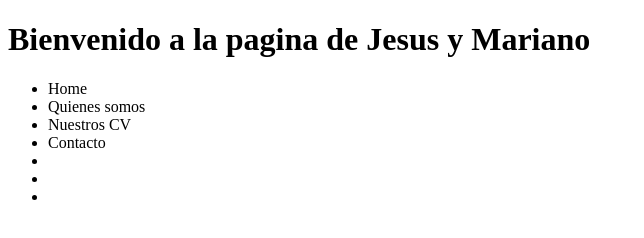
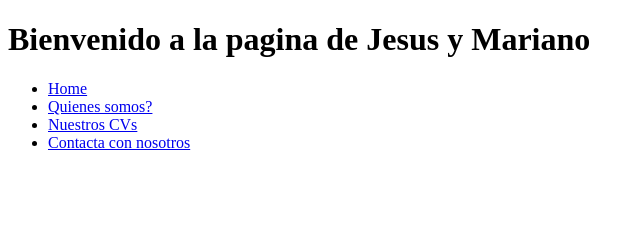
Before and after one commit to marianoeq/w1ch2-jimenez-quiroga, a website: page index.html in a window 1280 px wide. Shown: the whole page, without its empty margins (0-644 px from the left). Drawn offline with Linux system fonts and the light colour scheme.

Commit message:
add header

```diff
--- a/index.html
+++ b/index.html
@@ -13,13 +13,10 @@
   <header>
     <h1>Bienvenido a la pagina de Jesus y Mariano</h1>
     <ul>
-      <li href="#">Home</li>
-      <li href="#">Quienes somos</li>
-      <li href="#">Nuestros CV</li>
-      <li href="#">Contacto</li>
-      <li></li>
-      <li></li>
-      <li></li>
+      <li><a href="index.html">Home</a></li>
+      <li><a href="nosotros.html">Quienes somos?</a></li>
+      <li><a href="nuestros.html">Nuestros CVs</a></li>
+      <li><a href="contacto.html">Contacta con nosotros</a></li>
     </ul>
   </header>
 </body>
```
Also changed, not shown: readme.md (added), 1 other file.
